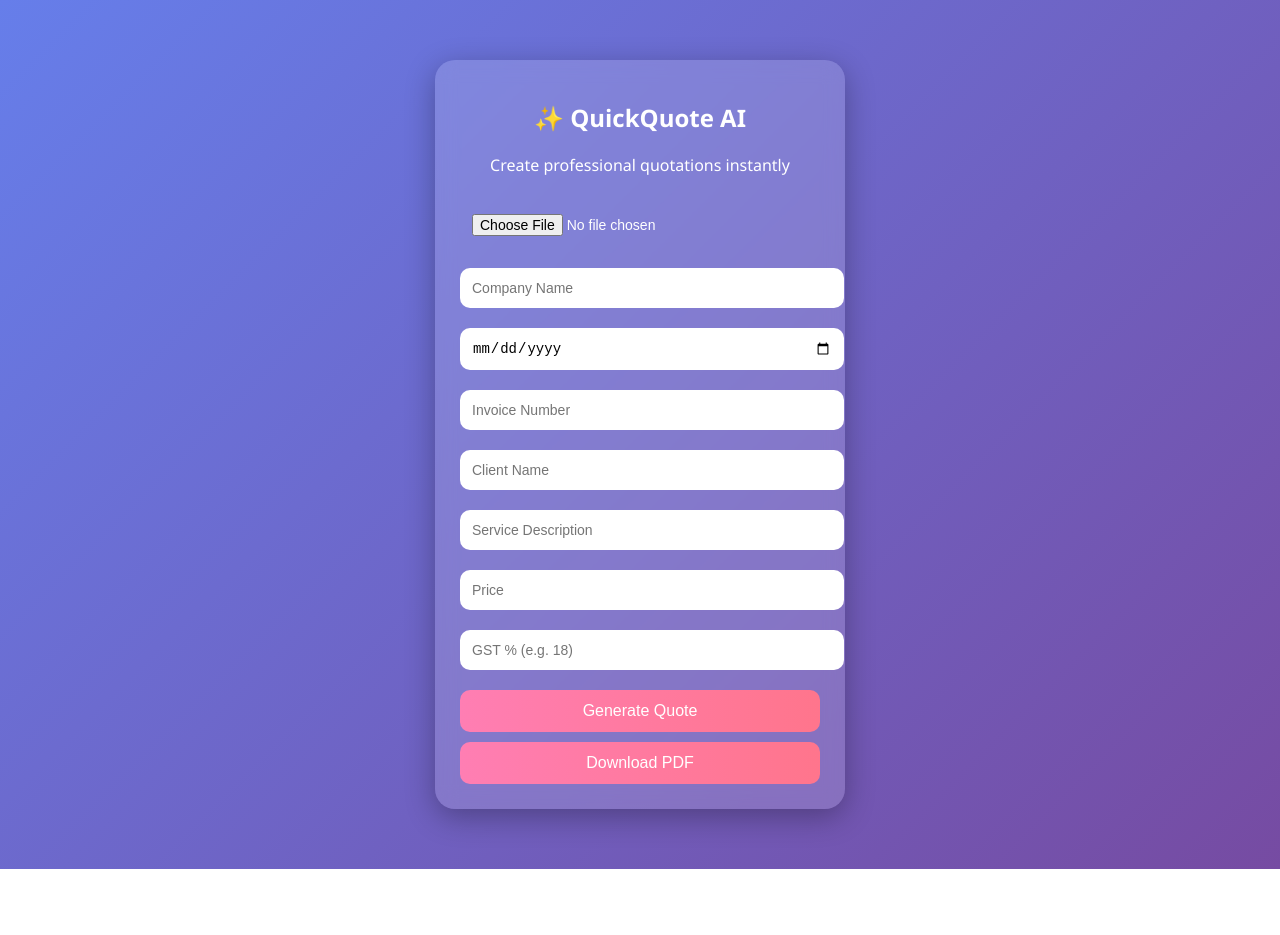
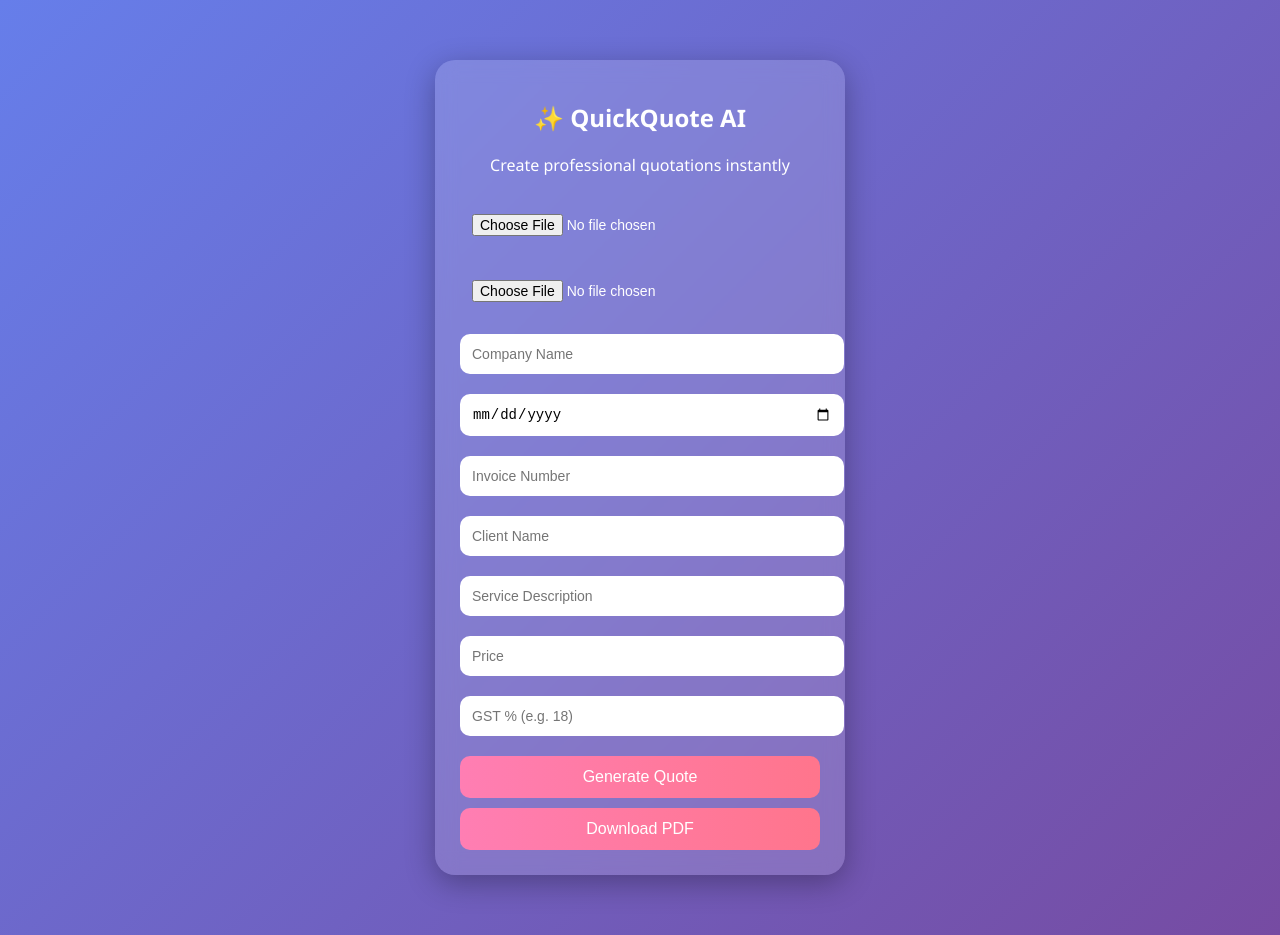
Before and after one commit to Kalyani-sai/Quotation-generator-app, a plain HTML site: page index.html in a window 1280 px wide. Before the commit the page ends 869 px from the top, so only its background shows below. Drawn offline with nearby package versions, Linux system fonts and the light colour scheme.

Commit message:
Update index.htmlmy

```diff
--- a/index.html
+++ b/index.html
@@ -12,6 +12,7 @@
   <h1>✨ QuickQuote AI</h1>
 <p>Create professional quotations instantly</p>
 <input type="file" id="logo" accept="image/*">
+  <input type="file" id="signature" accept="image/*">
   <input type="text" id="company" placeholder="Company Name">
   <input type="date" id="date">
   <input type="text" id="invoice" placeholder="Invoice Number">
```
